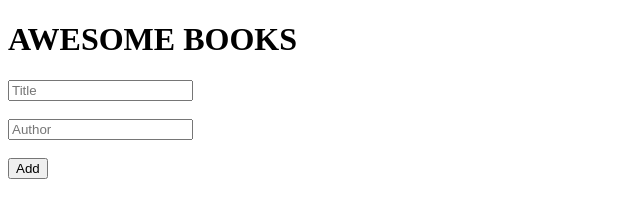
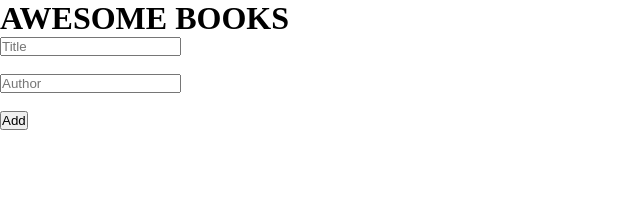
Before and after one commit to Cabraham1/Awesome-Books, a website: page index.html in a window 1280 px wide. Shown: the whole page, without its empty margins (0-640 px from the left). Drawn offline with Linux system fonts and the light colour scheme.

Commit message:
Fix Linters errors

```diff
--- a/index.html
+++ b/index.html
@@ -7,6 +7,7 @@
   <meta name="viewport" content="width=device-width, initial-scale=1.0">
   <title>Awesome Books shelf</title>
 
+  <link rel="stylesheet" href="style.css">
 
 </head>
 
--- /dev/null
+++ b/style.css
@@ -0,0 +1,5 @@
+* {
+  padding: 0;
+  margin: 0;
+  box-sizing: border-box;
+}
```
